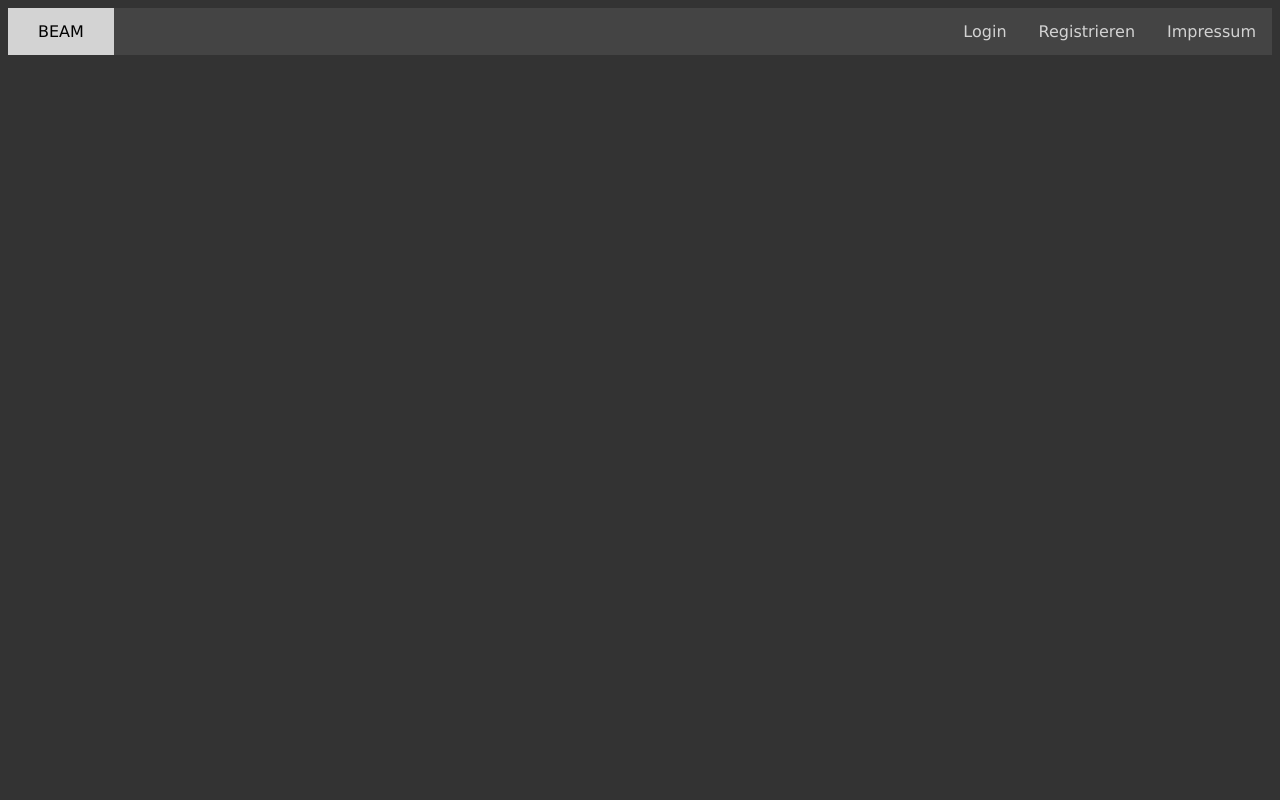
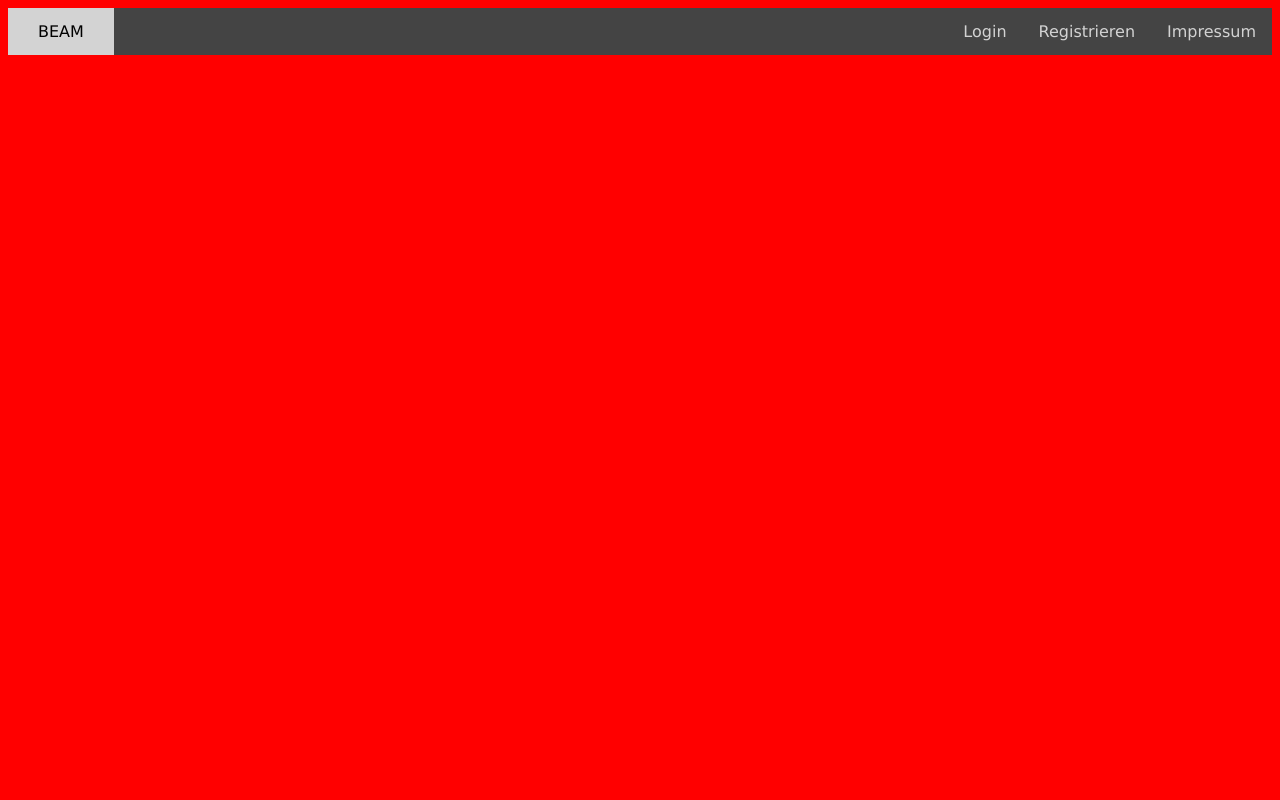
Before and after one commit to MarcSeiler/VideospielShop, a PHP site: page /profil.php in a window 1280 px wide. Run offline with PHP 8.4, Linux system fonts and the light colour scheme.

Commit message:
Add files via upload

```diff
--- a/css/style.css
+++ b/css/style.css
@@ -1,7 +1,25 @@
 body
 {
-  background-color: #333;
+  background-color: red;
+  /*333*/
 }
+
+::-webkit-scrollbar {
+  width: 15px;
+}
+
+/* Track */
+::-webkit-scrollbar-track {
+  border-radius: 10px;
+  background: #333;
+}
+
+/* Handle */
+::-webkit-scrollbar-thumb {
+  background: lightgray;
+  border-radius: 10px;
+}
+
 
 /*Navigation Bar*/
 /*----------------------------------------------------*/
```
Also changed, not shown: VideospielDatabase/createVideospieleDatabase.sql (+4 -6 lines), index.php (+0 -94 lines).
